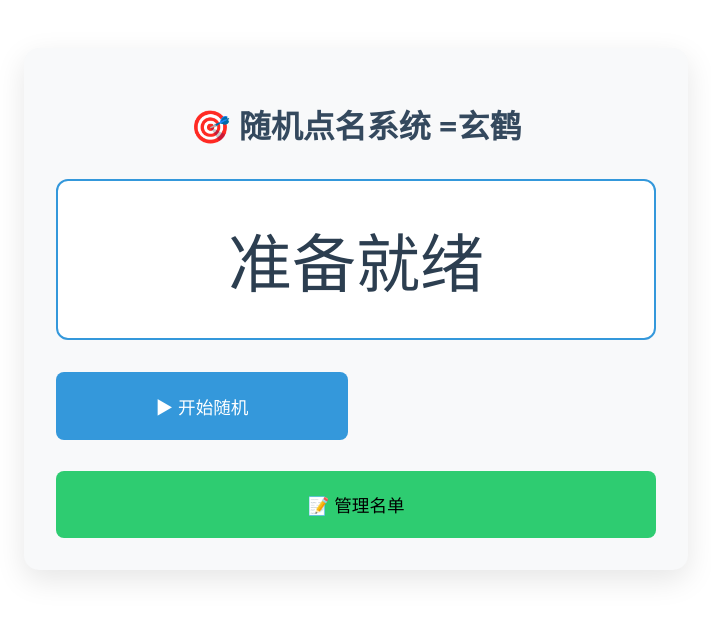
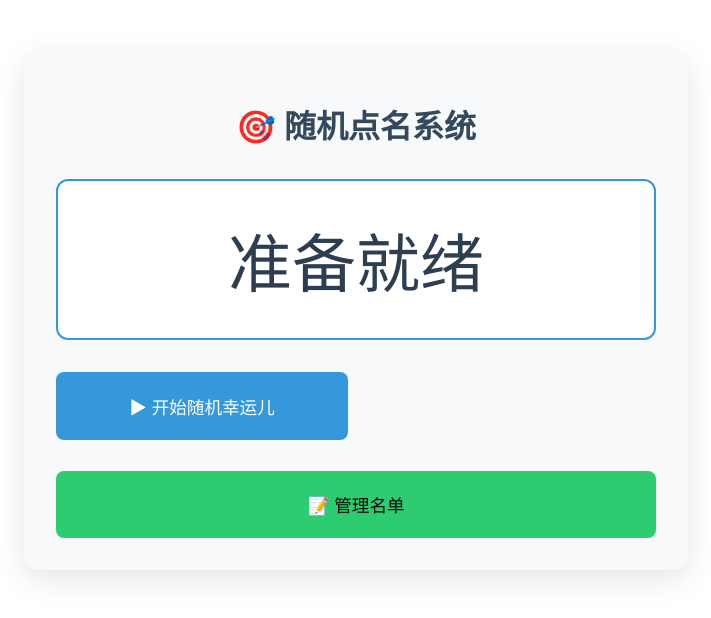
Before and after one commit to kongbai520703/kongbaixh.github.io, a plain HTML site: page index.html in a window 1280 px wide. Shown: the whole page, without its empty margins (284-995 px from the left). Drawn offline with Linux system fonts and the light colour scheme.

Commit message:
Update index.html

```diff
--- a/index.html
+++ b/index.html
@@ -192,11 +192,11 @@
 </head>
 <body>
     <div class="container">
-        <h1 style="text-align: center; color: #34495e; margin-bottom: 2rem;">🎯 随机点名系统   =玄鹤</h1>
+        <h1 style="text-align: center; color: #34495e; margin-bottom: 2rem;">🎯 随机点名系统</h1>
         <div id="display">准备就绪</div>
         <div class="buttons">
-            <button id="startBtn" onclick="startRolling()">▶ 开始随机</button>
-            <button id="stopBtn" onclick="stopRolling()">⏹ 停止选择</button>
+            <button id="startBtn" onclick="startRolling()">▶ 开始随机幸运儿</button>
+            <button id="stopBtn" onclick="stopRolling()">⏹ 停止</button>
             <button onclick="showManagementDialog()"
                     style="grid-column: span 2; background: #2ecc71; margin-top: 15px;">
                 📝 管理名单
```
